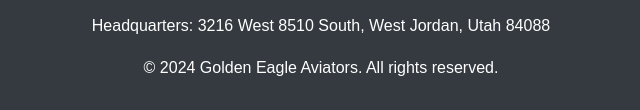
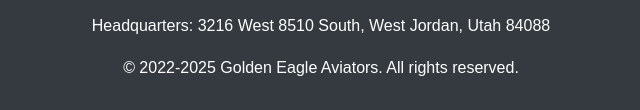
Before and after one commit to ppedro7/GEAV, a plain HTML site: page membership.html in a window 1280 px wide. Shown: the part 770-880 px from the top of the page, 319-959 px from the left. Drawn offline with nearby package versions, Linux system fonts and the light colour scheme.

Commit message:
Update membership.html

```diff
--- a/membership.html
+++ b/membership.html
@@ -48,7 +48,7 @@
     <footer class="bg-dark text-white text-center p-3">
         <p>Contact: Office: 801.230.2160 | Cell: 801.230.2160 | Email: <a href="mailto:ppetersen@geav.pro" class="text-white">ppetersen@geav.pro</a></p>
         <p>Headquarters: 3216 West 8510 South, West Jordan, Utah 84088</p>
-        <p>&copy; 2024 Golden Eagle Aviators. All rights reserved.</p>
+        <p>&copy; 2022-2025 Golden Eagle Aviators. All rights reserved.</p>
     </footer>
 
     <script src="https://code.jquery.com/jquery-3.5.1.slim.min.js"></script>
```
